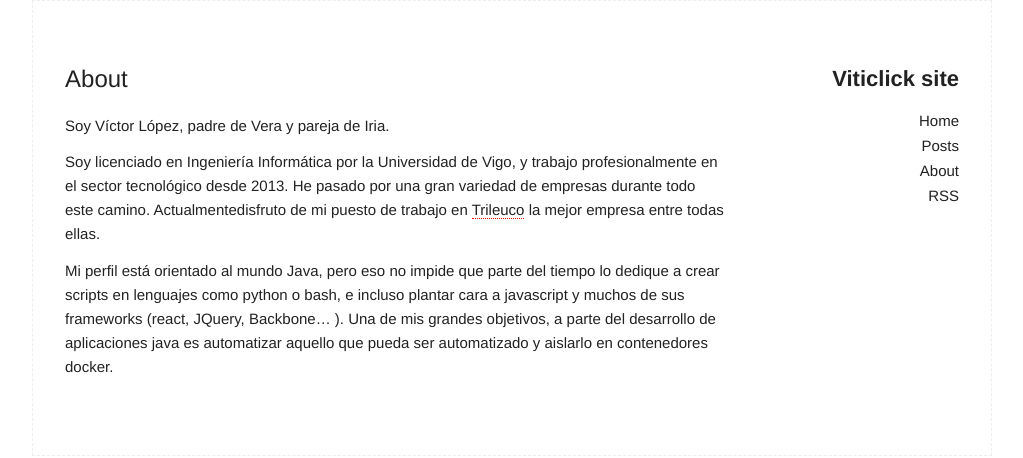
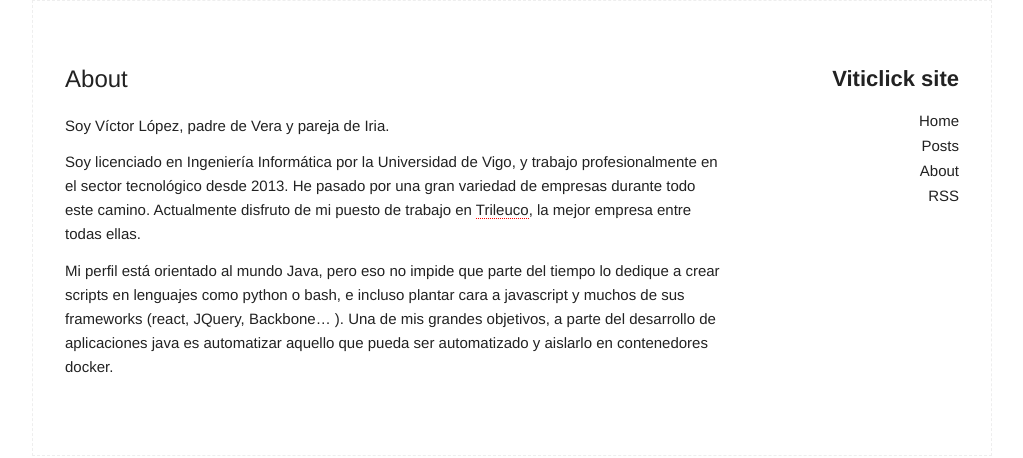
Before and after one commit to viticlick/viticlick.github.io, a Jekyll site: the page built from about.md, in a window 1280 px wide. Shown: the top 458 px of the page, without its empty margins (128-1151 px from the left). Built offline with Jekyll 4.4.1, drawn with Linux system fonts in a browser that asks for light colours.

Commit message:
Fix ortographic sentences

```diff
--- a/about.md
+++ b/about.md
@@ -9,8 +9,8 @@
 
 Soy licenciado en Ingeniería Informática por la Universidad de Vigo, y trabajo
 profesionalmente en el sector tecnológico desde 2013. He pasado por una gran
-variedad de empresas durante todo este camino. Actualmentedisfruto de mi puesto
-de trabajo en [Trileuco](https://trileucosolutions.com/) la mejor empresa entre
+variedad de empresas durante todo este camino. Actualmente disfruto de mi puesto
+de trabajo en [Trileuco](https://trileucosolutions.com/), la mejor empresa entre
 todas ellas.
 
 Mi perfil está orientado al mundo Java, pero eso no impide que parte del tiempo
```
